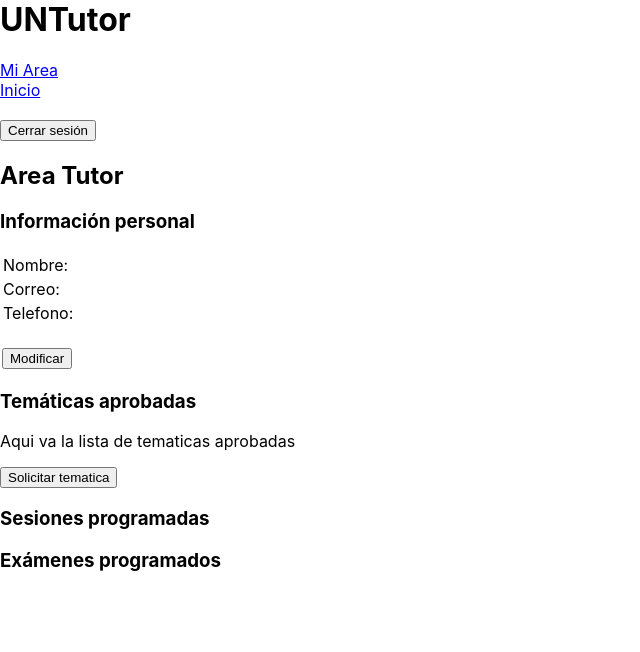
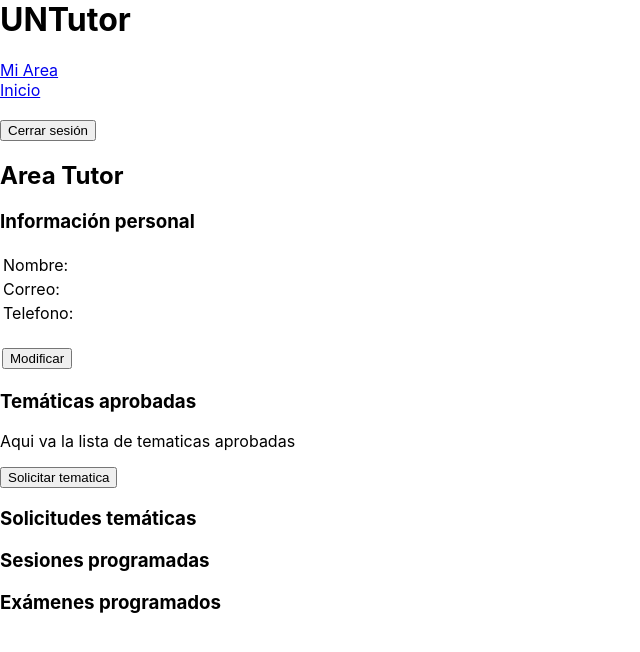
Before and after one commit to SonnyNR/UNTutor, a React (Create React App) app in the folder ui/: page /tutor in a window 1280 px wide. Shown: the top 652 px of the page, without its empty margins (0-640 px from the left). Built offline with nearby package versions, Linux system fonts and the light colour scheme; no server answers.

Commit message:
Componente Topic agregado al tutor

```diff
--- a/ui/src/routes/tutor/Topic.js
+++ b/ui/src/routes/tutor/Topic.js
@@ -46,6 +46,8 @@ export default class Topic extends Component {
                     ? <PassTopic handleClickTopicRequest={this.handleClickTopicRequest}/>
                     : <FormTopicRequest handleSubmitTopicRequest={this.handleSubmitTopicRequest}/>
                 }
+                <TopicRequestList />
+
             </div>
         );
     }
@@ -127,3 +129,12 @@ class FormTopicRequest extends Component {
         );
     }
 }
+
+const TopicRequestList = function ({topicRequestList}) {
+    return (
+        <div>
+            <h3>Solicitudes temáticas</h3>
+
+        </div>
+    );
+}
```
